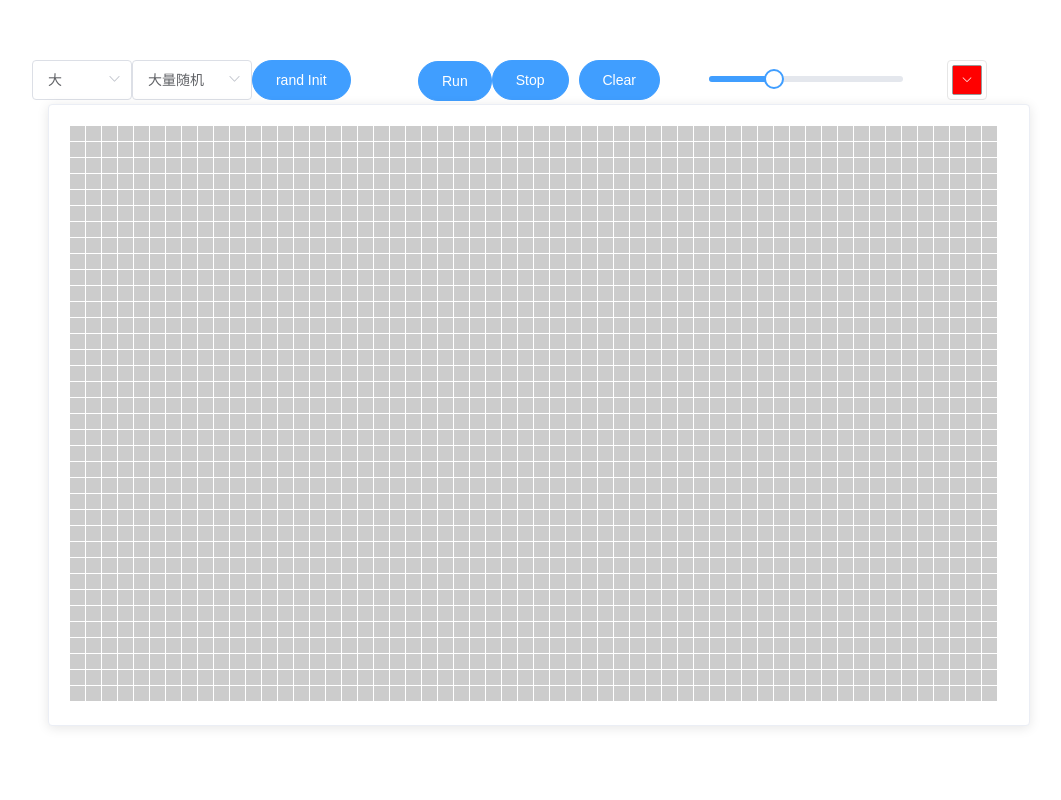
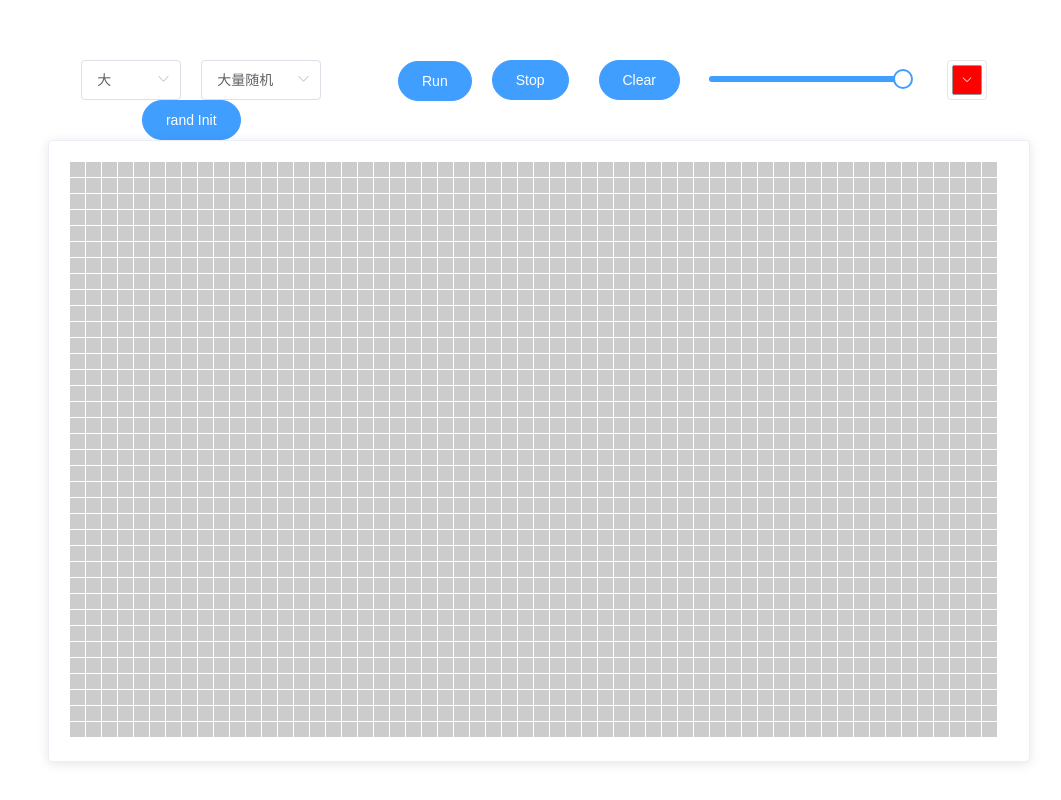
Before and after one commit to HanwGeek/cell-auto, a Vue app: page / in a window 1280 px wide. Shown: the whole page, without its empty margins (101-1162 px from the left). Built offline with nearby package versions, Linux system fonts and the light colour scheme.

Commit message:
Reform layout

```diff
--- a/src/components/cell-auto.vue
+++ b/src/components/cell-auto.vue
@@ -2,10 +2,11 @@
   <div id="cell-auto">
     <el-row :gutter="20">
       <el-col :offset="2" :span="7">
+        <el-tooltip class="item" effect="dark" content="请选择细胞大小" placement="top-start">
         <el-select v-model="cellSize"
           placeholder="请选择细胞大小"
           @change="init"
-          style="width:100px">
+          style="width:100px;margin: 0 20px;">
         <el-option
           v-for="item in cellSizes"
           :key="item.value"
@@ -13,6 +14,8 @@
           :value="item.value">
         </el-option>
         </el-select>
+        </el-tooltip>
+        <el-tooltip class="item" effect="dark" content="请选择随机类型" placement="top-start">
         <el-select v-model="randVal" placeholder="请选择随机类型" style="width:120px">
         <el-option
           v-for="item in options"
@@ -21,6 +24,7 @@
           :value="item.value">
         </el-option>
         </el-select>
+        </el-tooltip>
         <el-button type="primary" @click="randInit" round>
           rand Init
         </el-button>
@@ -31,14 +35,14 @@
           Run
         </el-button>
         </el-badge>
-        <el-button type="primary" @click="stop" round>
+        <el-button type="primary" @click="stop" style="margin: 0 20px;" round>
           Stop
         </el-button>
         <el-button type="primary" @click="clear" round>
           Clear
         </el-button>
         </el-col>
-      <el-col :span="4"><el-slider v-model="speed" :max="3000" :step="100"></el-slider></el-col>
+      <el-col :span="4"><el-slider v-model="speed" :max="1000" :step="100"></el-slider></el-col>
       <el-col :span="2"><el-color-picker v-model="lifeColor" show-alpha></el-color-picker></el-col>
     </el-row>
     <el-row>
```
